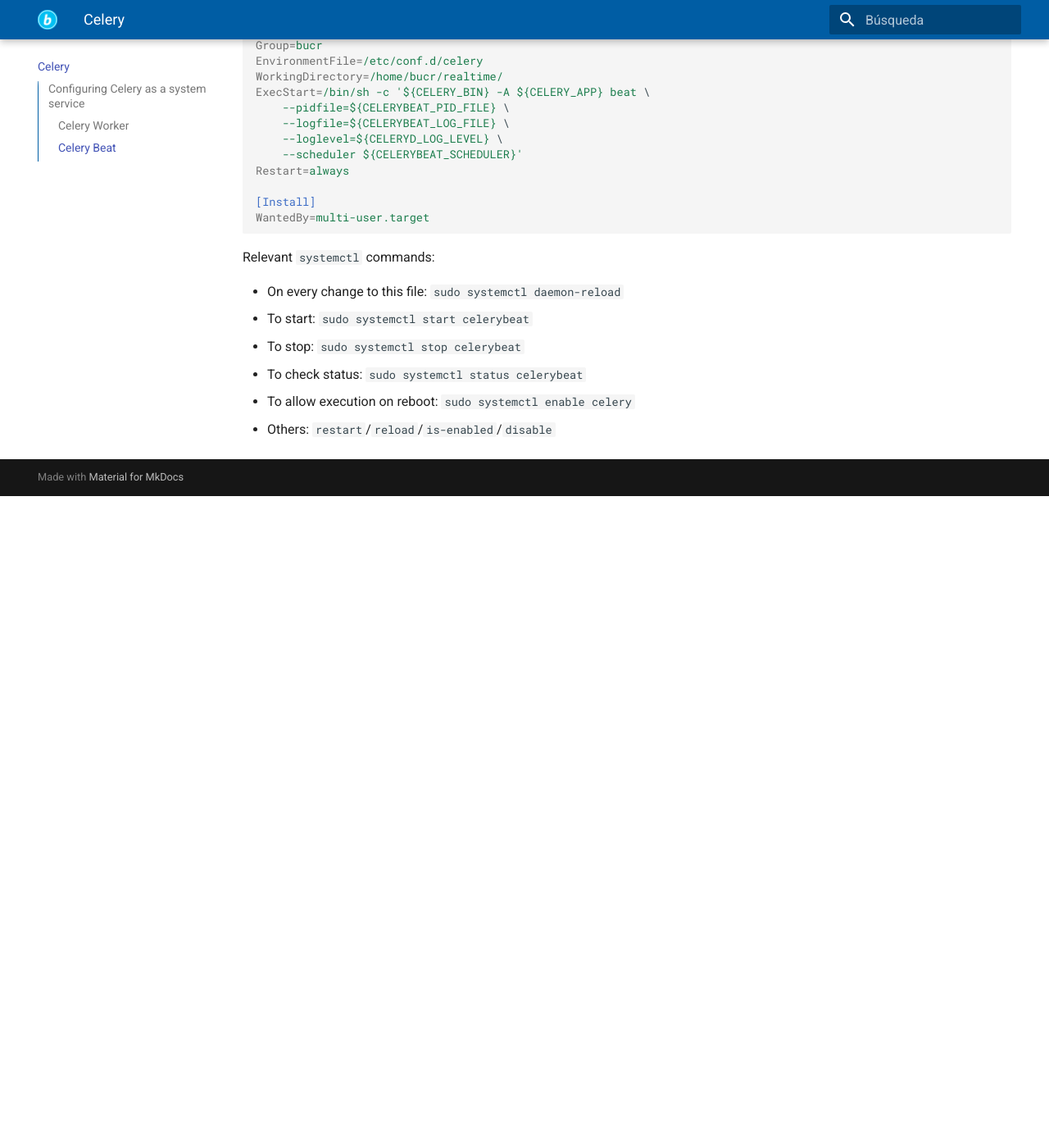
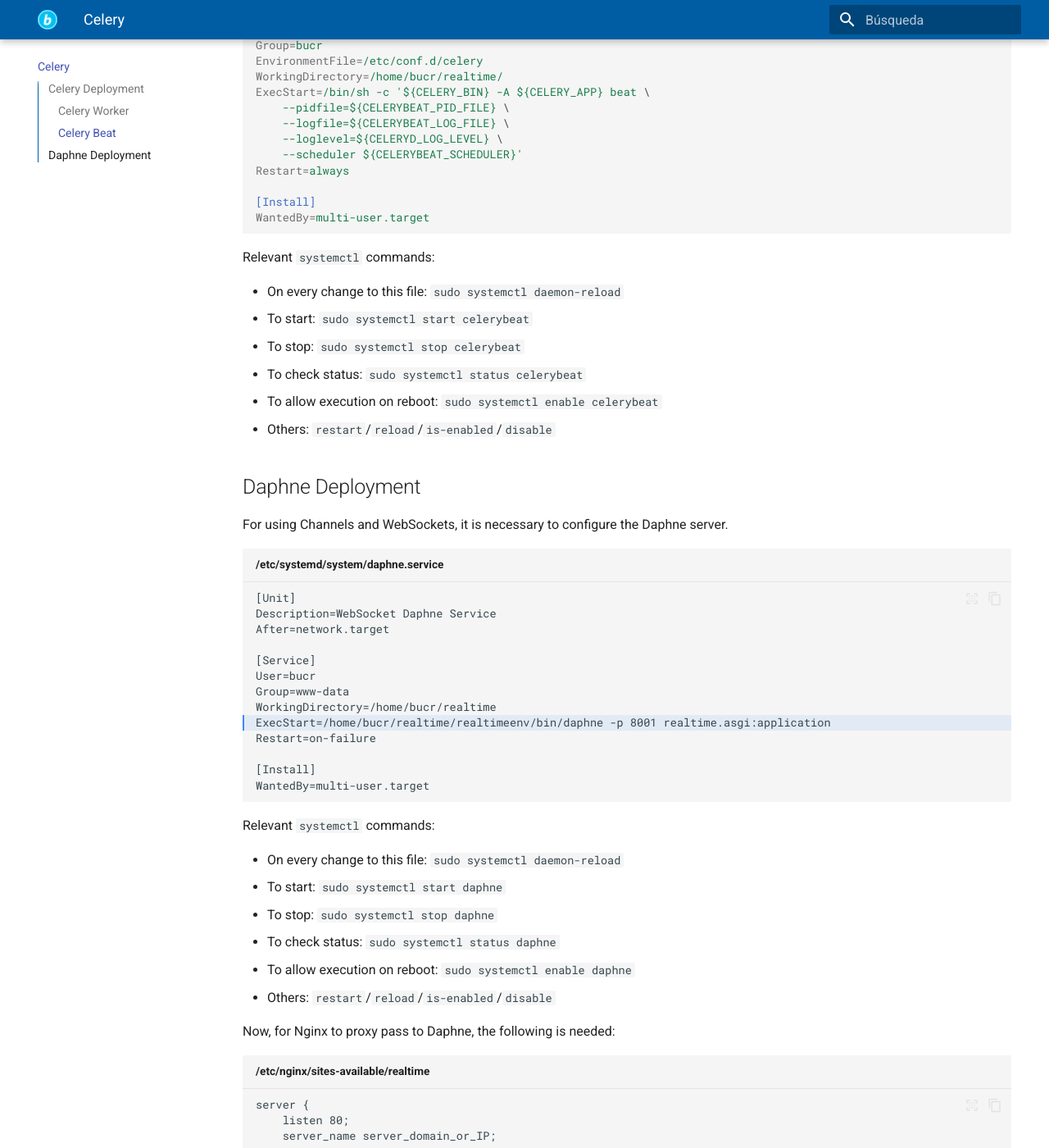
Before and after one commit to simovilab/databus, an MkDocs documentation site: the page built from docs/deployment.md, in a window 1280 px wide and 1400 px high, scrolled down 3012 px. Shown: the whole window at 82% size. Built offline with MkDocs 1.6.1 and Material for MkDocs 9.7.7, drawn with Linux system fonts in a browser that asks for light colours; before the commit the page ends 3617 px from its top, so only the background shows below that; some of the changed text lies outside the part shown.

````diff
--- a/docs/deployment.md
+++ b/docs/deployment.md
@@ -4,9 +4,9 @@
 
 - **Note**: this assumes that Redis is installed (`sudo apt install redis-server`) and all the Python packages in `requirements.txt`. It is possible to check if Redis is running with `sudo systemctl is-enabled redis-server`.
 
-## Configuring Celery as a system service
+## Celery Deployment
 
-Preliminaries:
+Configuring Celery as a system service. Preliminaries:
 
 - The Django project is in `/home/bucr/realtime`
 - The virtual environment is in `/home/bucr/realtime/realtimeenv/bin`
@@ -146,5 +146,62 @@
 - To start: `sudo systemctl start celerybeat`
 - To stop: `sudo systemctl stop celerybeat`
 - To check status: `sudo systemctl status celerybeat`
-- To allow execution on reboot: `sudo systemctl enable celery`
+- To allow execution on reboot: `sudo systemctl enable celerybeat`
 - Others: `restart`/`reload`/`is-enabled`/`disable`
+
+## Daphne Deployment
+
+For using Channels and WebSockets, it is necessary to configure the Daphne server.
+
+```init title="/etc/systemd/system/daphne.service" hl_lines="9"
+[Unit]
+Description=WebSocket Daphne Service
+After=network.target
+
+[Service]
+User=bucr
+Group=www-data
+WorkingDirectory=/home/bucr/realtime
+ExecStart=/home/bucr/realtime/realtimeenv/bin/daphne -p 8001 realtime.asgi:application
+Restart=on-failure
+
+[Install]
+WantedBy=multi-user.target
+```
+
+Relevant `systemctl` commands:
+
+- On every change to this file: `sudo systemctl daemon-reload`
+- To start: `sudo systemctl start daphne`
+- To stop: `sudo systemctl stop daphne`
+- To check status: `sudo systemctl status daphne`
+- To allow execution on reboot: `sudo systemctl enable daphne`
+- Others: `restart`/`reload`/`is-enabled`/`disable`
+
+
+Now, for Nginx to proxy pass to Daphne, the following is needed:
+
+```init title="/etc/nginx/sites-available/realtime" hl_lines="15-20"
+server {
+    listen 80;
+    server_name server_domain_or_IP;
+
+    location = /favicon.ico { access_log off; log_not_found off; }
+    location /static/ {
+        root /home/bucr/realtime;
+    }
+
+    location / {
+        include proxy_params;
+        proxy_pass http://unix:/run/gunicorn.sock;
+    }
+
+    location /ws/ {
+        proxy_pass http://localhost:8001;
+        proxy_http_version 1.1;
+        proxy_set_header Upgrade $http_upgrade;
+        proxy_set_header Connection "upgrade";
+    }
+
+}
+```
````
Also changed, not shown: 2 other files.
